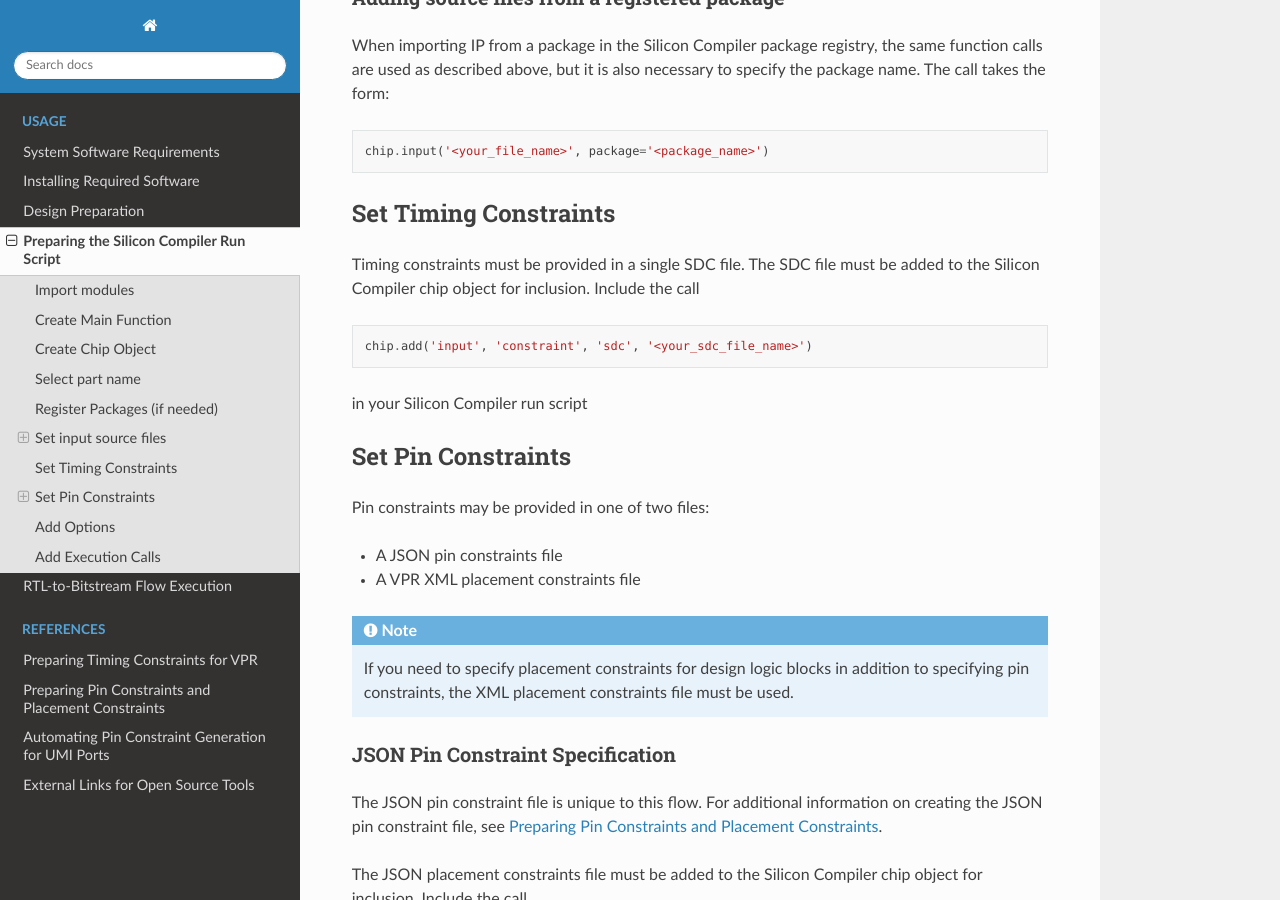
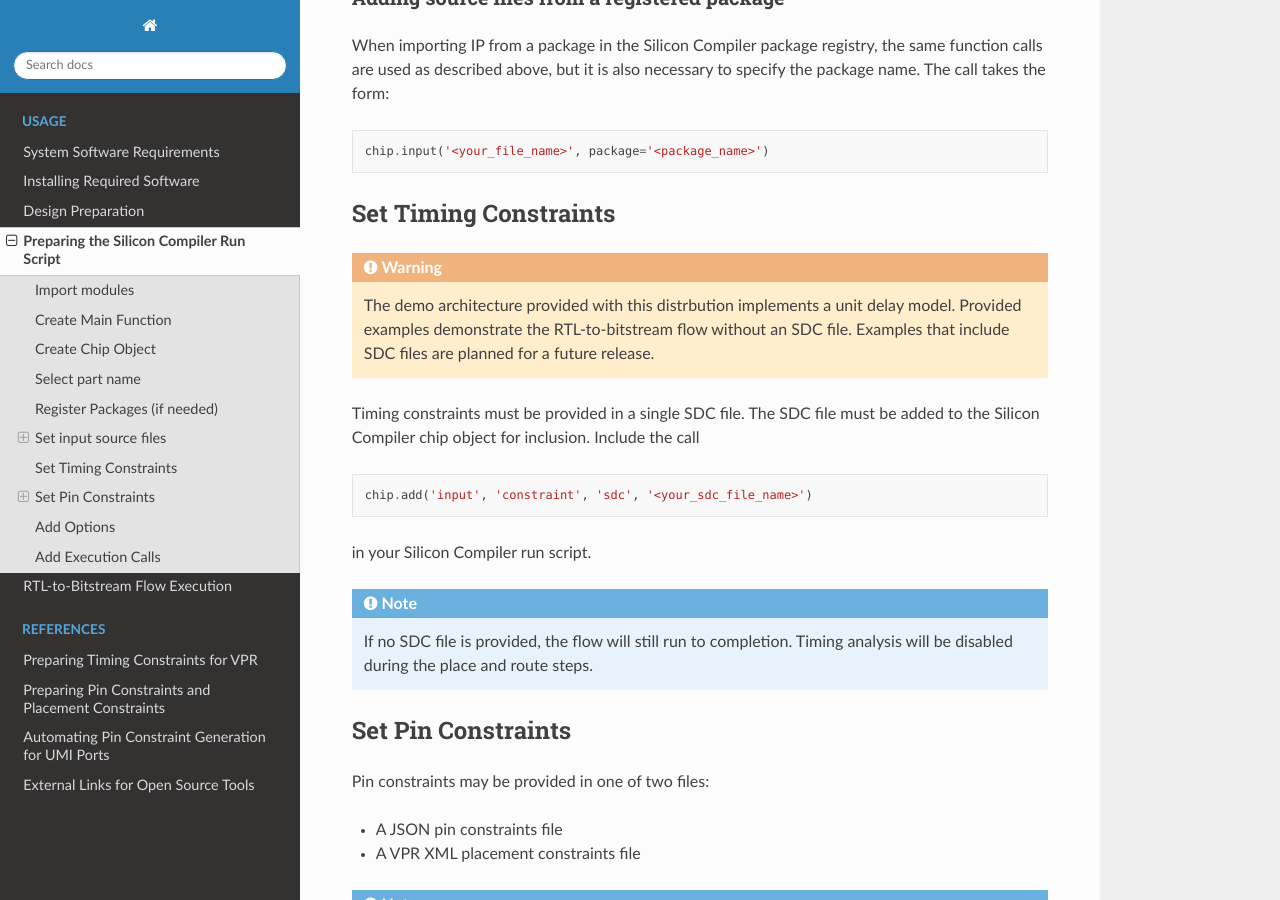
Before and after one commit to zeroasiccorp/logik, a Sphinx documentation site: the page built from docs/source/sc_preparation.rst, in a window 1280 px wide and 900 px high, scrolled down 3804 px. Built offline with Sphinx 7.4.7 and the Read the Docs theme 2.0.0, drawn with Linux system fonts in a browser that asks for light colours.

Commit message:
Add notes regarding SDC usage and demo status

```diff
--- a/docs/source/sc_preparation.rst
+++ b/docs/source/sc_preparation.rst
@@ -167,13 +167,21 @@
 Set Timing Constraints
 ----------------------
 
+.. warning::
+
+   The demo architecture provided with this distrbution implements a unit delay model.  Provided examples demonstrate the RTL-to-bitstream flow without an SDC file.  Examples that include SDC files are planned for a future release.
+
 Timing constraints must be provided in a single SDC file.  The SDC file must be added to the Silicon Compiler chip object for inclusion.  Include the call
 
 ::
 
     chip.add('input', 'constraint', 'sdc', '<your_sdc_file_name>')
 
-in your Silicon Compiler run script
+in your Silicon Compiler run script.
+
+.. note::
+
+   If no SDC file is provided, the flow will still run to completion.  Timing analysis will be disabled during the place and route steps.
 
 .. _Set_pin_constraints:
 
```
